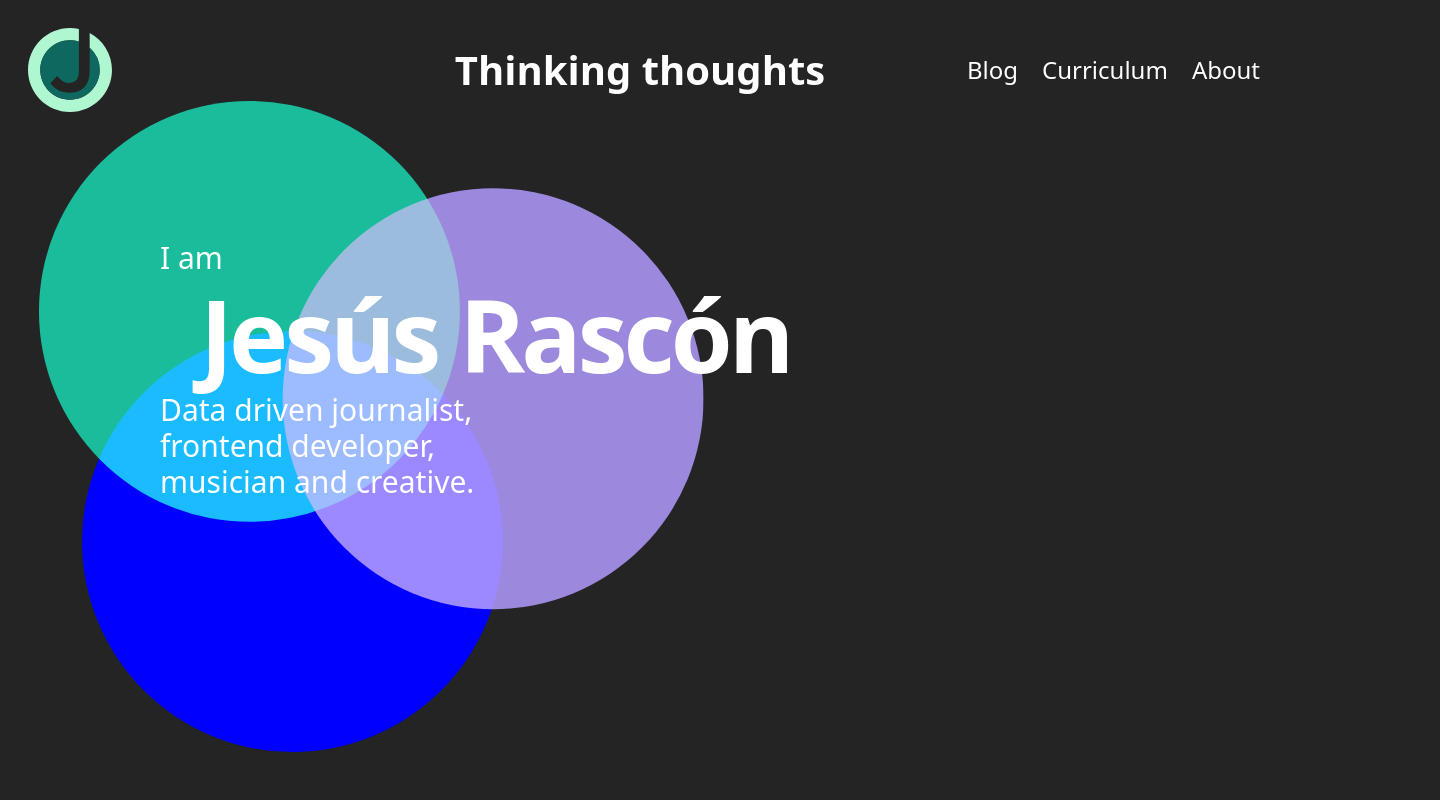
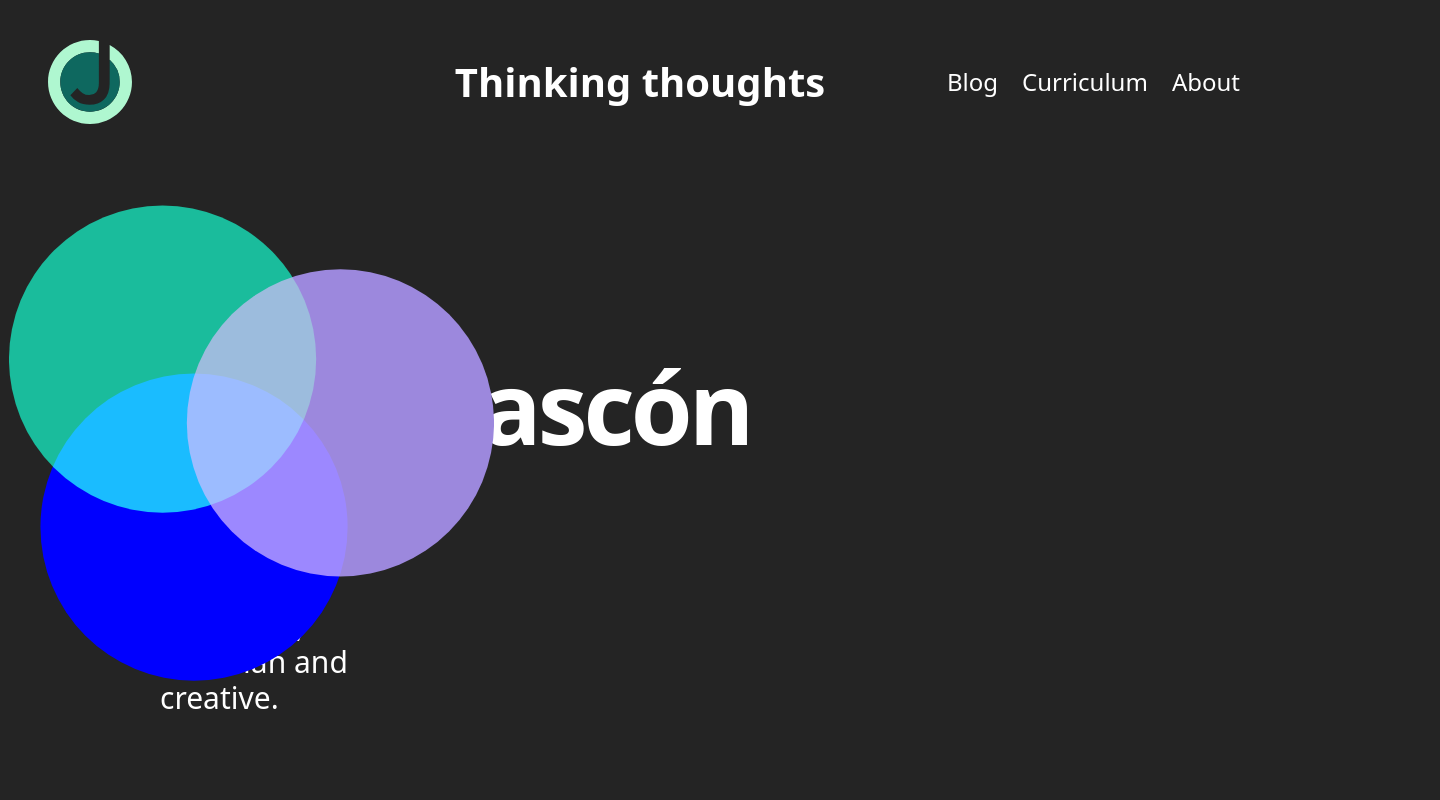
Before and after one commit to jesi-rgb/old.jesirgb.com, a Next.js app: page / in a window 1280 px wide. Shown: the top 800 px of the page, 1440 px wide, since content can reach past the window. Built offline with nearby package versions, Linux system fonts and the light colour scheme; no server answers; a web font is replaced by a local one.

Commit message:
redone landing page and some formatting

```diff
--- a/components/HeaderLanding.js
+++ b/components/HeaderLanding.js
@@ -1,11 +1,10 @@
 export const HeaderLanding = () => {
-  console.log("header");
   return (
     <>
       {/* header itself */}
-      <div className="relative mb-10 md:mb-20 z-10">
+      <div className="relative mb-10 mt-3 md:mb-20 z-10">
         {/* div for all three elements */}
-        <div className="flex flex-row items-center md:py-5 mx-5">
+        <div className="flex flex-row items-center md:py-5 mx-10">
           {/* logo */}
           <div className="flex w-1/2 md:w-1/3 md:justify-start">
             <a href="/" className="-m-5 md:-m-0">
--- a/pages/index.js
+++ b/pages/index.js
@@ -13,10 +13,10 @@ export default function Landing() {
       <HeaderLanding />
 
       <svg
-        viewBox="-10 0 650 650"
+        viewBox="-10 0 950 650"
         fill="none"
         xmlns="http://www.w3.org/2000/svg"
-        className="w-80 h-80 absolute -top-10 z-0 mt-32 mr-96 lg:w-4/6 lg:h-full"
+        className="w-full h-80 absolute -top-10 z-0 mt-32 lg:w-4/6 lg:h-full"
       >
         <svg
           width="540"
@@ -52,13 +52,14 @@ export default function Landing() {
         </svg>
       </svg>
 
-      <div className="absolute w-full m-10 text-white text-xl xl:text-3xl font-light xl:m-40 xl:top-20">
+      <div className="m-10 text-white text-xl xl:text-3xl font-light xl:m-40 xl:top-20">
         I am{" "}
-        <h1 className="text-3xl xl:text-8xl xl:m-10 font-bold font-blogpost tracking-tighter">
+        <h1 className="text-5xl xl:text-8xl my-10 font-bold font-blogpost tracking-tighter">
           Jesús Rascón
         </h1>
         <div className="mt-8 w-1/2 md:w-1/4 font-light text-xl xl:text-3xl mr-auto">
-          Data driven journalist, frontend developer, musician and creative.
+          Data driven journalist and engineer, frontend developer, musician and
+          creative.
         </div>
       </div>
 
@@ -67,7 +68,7 @@ export default function Landing() {
         viewBox="60 0 650 650"
         fill="none"
         xmlns="http://www.w3.org/2000/svg"
-        className="h-96 mt-30 xl:h-full xl:mt-96"
+        className="h-40 mt-30 xl:h-full xl:mt-96"
       ></svg>
 
       <div className="md:max-w-screen-md lg:max-w-screen-lg xl:max-w-screen-xl mx-auto">
--- a/pages/markdown-styles.module.css
+++ b/pages/markdown-styles.module.css
@@ -15,7 +15,7 @@
 .markdown p,
 .markdown ul,
 .markdown ol {
-    @apply my-8 text-sm xl:text-xl font-blogpost;
+    @apply my-8 text-lg xl:text-xl font-blogpost;
     color: #d6d6d6;
 }
 
@@ -48,7 +48,7 @@
 
 .markdown h3 {
     color: white;
-    @apply text-2xl xl:text-5xl mt-20 mb-3 leading-snug;
+    @apply text-3xl xl:text-5xl mt-20 mb-3 leading-snug;
 
 }
 
```
